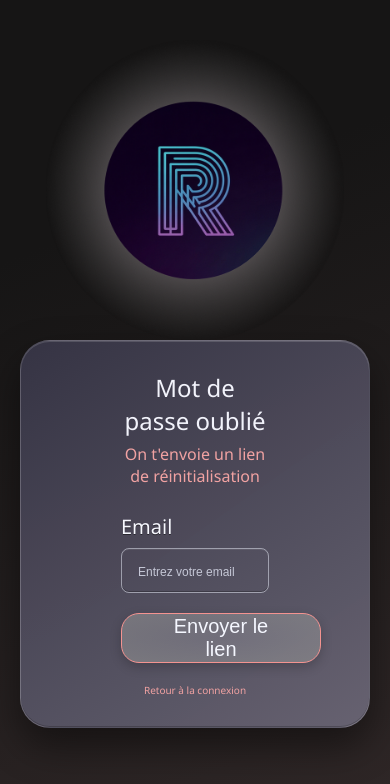
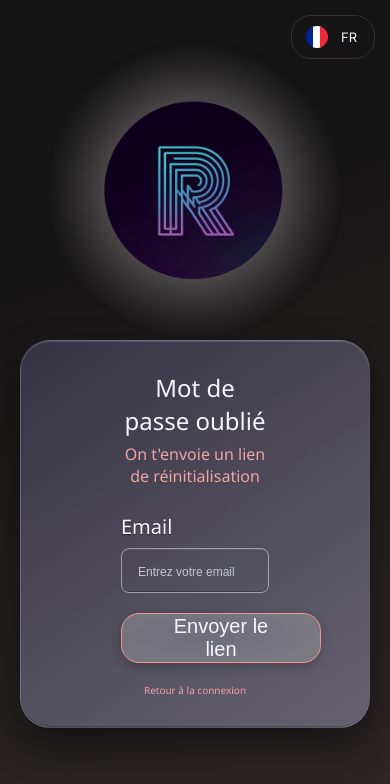
Before and after one commit to AnthonySupinfo/Projet-Resonate, a React app in the folder frontend/: page /forgot-password in a window 390 px wide. Shown: the top 784 px of the page. Built offline with nearby package versions, Linux system fonts and the light colour scheme; no server answers; the HTML template or start-up script is replaced by a standard one.

Commit message:
Replacement du language switch sur les pages d'authentification

```diff
--- a/frontend/src/components/Shared/LanguageSwitch/LanguageSwitch.css
+++ b/frontend/src/components/Shared/LanguageSwitch/LanguageSwitch.css
@@ -22,4 +22,6 @@
   font-size: 13px;
   font-weight: 500;
   font-family: 'Inter', sans-serif;
+  width: 22px;
+  text-align: center;
 }
--- a/frontend/src/pages/ForgotPassword/ForgotPassword.css
+++ b/frontend/src/pages/ForgotPassword/ForgotPassword.css
@@ -163,3 +163,17 @@
 .forgot-back-link:hover {
   color: #f1a2a2;
 }
+
+.forgot-wrapper .lang-switch {
+  position: absolute;
+  top: 20px;
+  right: 20px;
+  z-index: 100;
+}
+
+@media (max-width: 560px) {
+  .forgot-wrapper .lang-switch {
+    top: 15px;
+    right: 15px;
+  }
+}
--- a/frontend/src/pages/ForgotPassword/ForgotPassword.jsx
+++ b/frontend/src/pages/ForgotPassword/ForgotPassword.jsx
@@ -3,6 +3,7 @@ import { useNavigate } from "react-router-dom"
 import { useLanguage } from "../../context/LanguageContext.jsx"
 import logoResonate from "../../../image/Image.png"
 import "./ForgotPassword.css"
+import LanguageSwitch from "../../components/Shared/LanguageSwitch/LanguageSwitch.jsx";
 
 const API_URL = import.meta.env.VITE_API_BASE_URL || "http://localhost:8000"
 
@@ -49,6 +50,8 @@ export default function ForgotPassword() {
 
   return (
     <div className="forgot-wrapper">
+      <LanguageSwitch />
+
       {/* Logo cliquable - retour à l'accueil */}
       <img src={logoResonate} alt="Logo Resonate" className="forgot-logo" onClick={() => navigate("/")} style={{ cursor: "pointer" }} />
 
--- a/frontend/src/pages/Login/Login.css
+++ b/frontend/src/pages/Login/Login.css
@@ -283,6 +283,14 @@
   cursor: pointer;
 }
 
+.login-wrapper .lang-switch {
+  position: absolute;
+  top: 20px;
+  right: 20px;
+  z-index: 100;
+}
+
+
 @media (max-width: 560px) {
   .logo-resonate {
     width: 220px;
@@ -361,4 +369,9 @@
     font-size: 7px;
     margin-top: 10px;
   }
+
+  .login-wrapper .lang-switch {
+    top: 15px;
+    right: 15px;
+  }
 }
--- a/frontend/src/pages/Login/Login.jsx
+++ b/frontend/src/pages/Login/Login.jsx
@@ -5,6 +5,7 @@ import { useAuth } from "../../context/AuthContext.jsx"
 import { useLanguage } from "../../context/LanguageContext.jsx"
 import logoResonate from "../../../image/Image.png"
 import "./Login.css"
+import LanguageSwitch from "../../components/Shared/LanguageSwitch/LanguageSwitch.jsx";
 
 const iconGoogle = "/icons/icon.Google.png"
 const iconFacebook = "/icons/icon.Facebook.png"
@@ -67,6 +68,8 @@ export default function Login() {
 
   return (
     <div className="login-wrapper">
+      <LanguageSwitch />
+
       {/* Logo cliquable - retour à l'accueil */}
       <img
         src={logoResonate}
--- a/frontend/src/pages/Register/Register.css
+++ b/frontend/src/pages/Register/Register.css
@@ -350,3 +350,17 @@
   cursor: pointer;
   text-decoration: underline;
 }
+
+.register-wrapper .lang-switch {
+  position: absolute;
+  top: 20px;
+  right: 20px;
+  z-index: 100;
+}
+
+@media (max-width: 560px) {
+  .register-wrapper .lang-switch {
+    top: 15px;
+    right: 15px;
+  }
+}
--- a/frontend/src/pages/Register/Register.jsx
+++ b/frontend/src/pages/Register/Register.jsx
@@ -5,6 +5,7 @@ import { useAuth } from "../../context/AuthContext.jsx"
 import { useLanguage } from "../../context/LanguageContext.jsx"
 import logoResonate from "../../../image/Image.png"
 import "./Register.css"
+import LanguageSwitch from "../../components/Shared/LanguageSwitch/LanguageSwitch.jsx";
 
 const ValidIcon = () => (
   <svg width="16" height="16" viewBox="0 0 24 24" fill="none" stroke="#6ee7b7" strokeWidth="2.5" strokeLinecap="round" strokeLinejoin="round">
@@ -134,6 +135,8 @@ export default function Register() {
 
   return (
     <div className="register-wrapper">
+      <LanguageSwitch />
+
       {/* Logo cliquable - retour à l'accueil */}
       <img src={logoResonate} alt="Logo Resonate" className="register-logo" onClick={() => navigate("/")} style={{ cursor: "pointer" }} />
 
--- a/frontend/src/pages/ResetPassword/ResetPassword.css
+++ b/frontend/src/pages/ResetPassword/ResetPassword.css
@@ -195,3 +195,17 @@
 .reset-back-link:hover {
   color: #ffd9dc;
 }
+
+.reset-wrapper .lang-switch {
+  position: absolute;
+  top: 20px;
+  right: 20px;
+  z-index: 100;
+}
+
+@media (max-width: 560px) {
+  .reset-wrapper .lang-switch {
+    top: 15px;
+    right: 15px;
+  }
+}
--- a/frontend/src/pages/ResetPassword/ResetPassword.jsx
+++ b/frontend/src/pages/ResetPassword/ResetPassword.jsx
@@ -3,6 +3,7 @@ import { useNavigate } from "react-router-dom"
 import { useLanguage } from "../../context/LanguageContext.jsx"
 import logoResonate from "../../../image/Image.png"
 import "./ResetPassword.css"
+import LanguageSwitch from "../../components/Shared/LanguageSwitch/LanguageSwitch.jsx";
 
 const API_URL = import.meta.env.VITE_API_BASE_URL || "http://localhost:8000"
 
@@ -95,6 +96,8 @@ export default function ResetPassword() {
 
   return (
     <div className="reset-wrapper">
+      <LanguageSwitch />
+
       {/* Logo cliquable - retour à l'accueil */}
       <img src={logoResonate} alt="Logo Resonate" className="reset-logo" onClick={() => navigate("/")} style={{ cursor: "pointer" }} />
 
```
